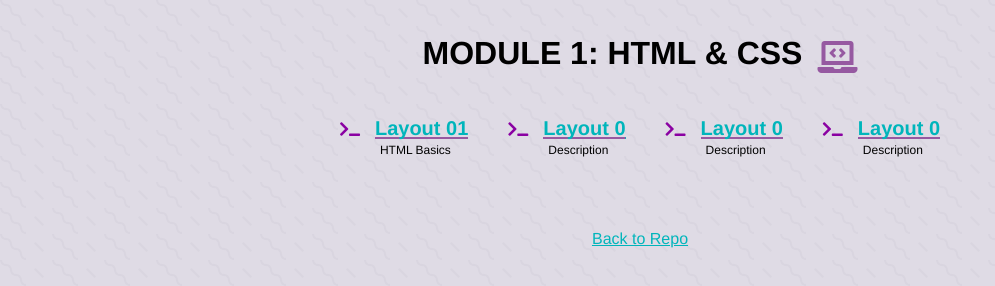
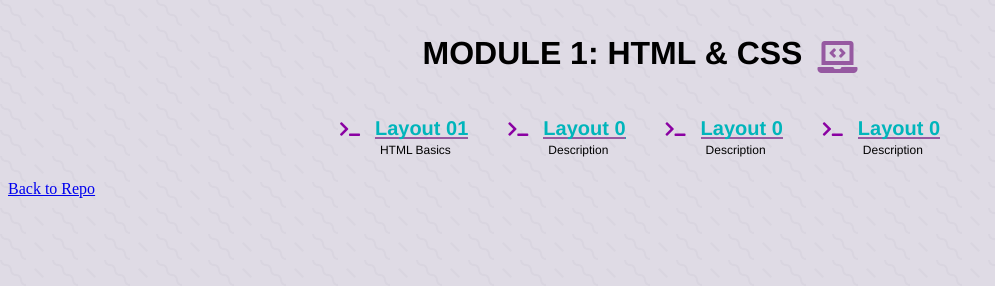
Before and after one commit to moracoderz/web-layout, a plain HTML site: page index.html in a window 1280 px wide. Shown: the whole page, without its empty margins (0-995 px from the left). Drawn offline with Linux system fonts and the light colour scheme.

```diff
--- a/main.css
+++ b/main.css
@@ -76,18 +76,6 @@ h1 {
     margin: 0 0 0 40px;
 }
 
-.bckButton {
-    color: #00b5bb;
-    display: block;
-    font-family: 'Franklin Gothic Medium', 'Arial Narrow', Arial, sans-serif;
-    margin-top:50px;
-    text-align: center;
-}
-
-.bckButton:hover {
-    color: #9659A1;
-}
-
 @keyframes pulse {
     from {
         stroke-width: 3px;
```
